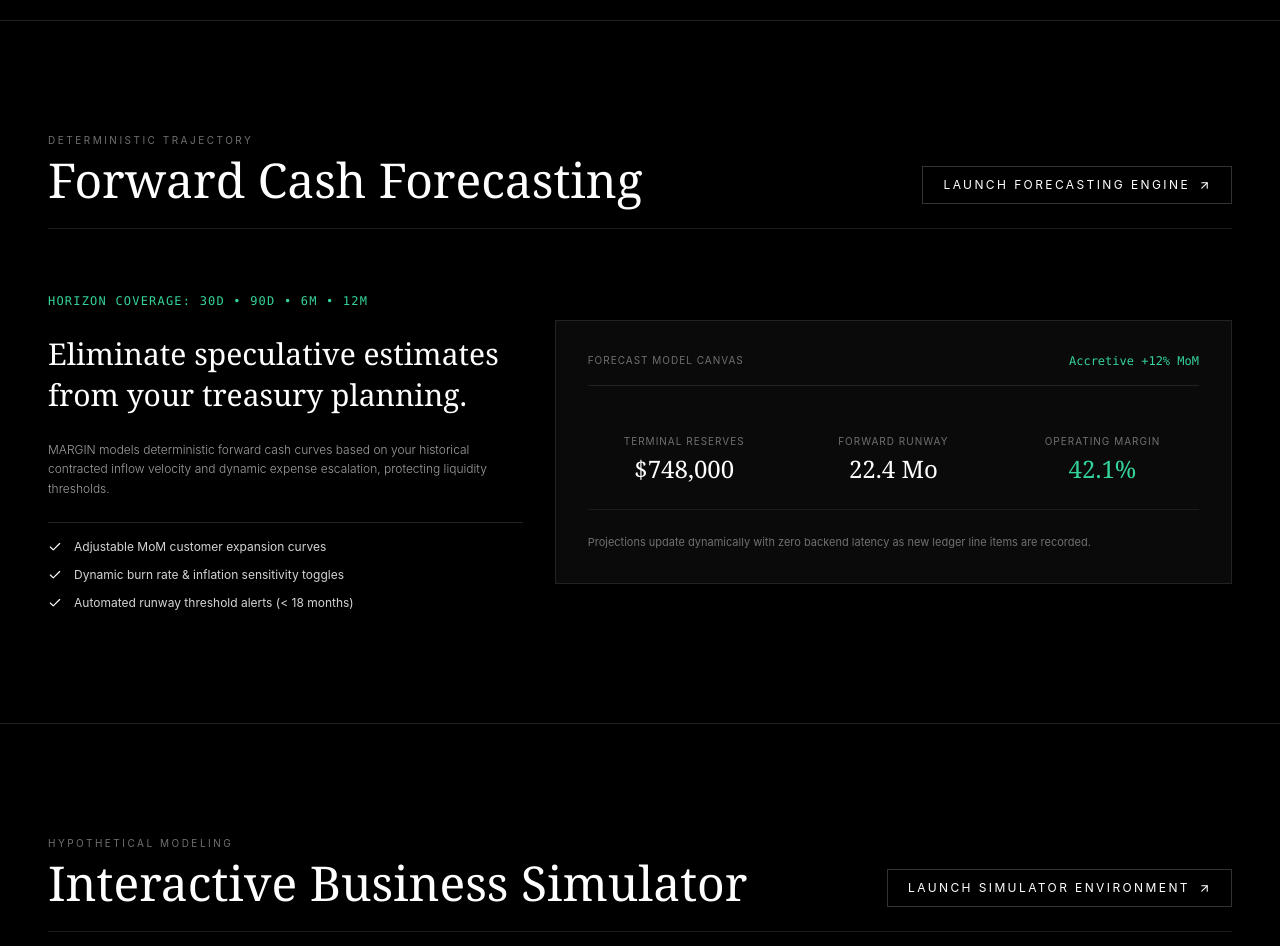
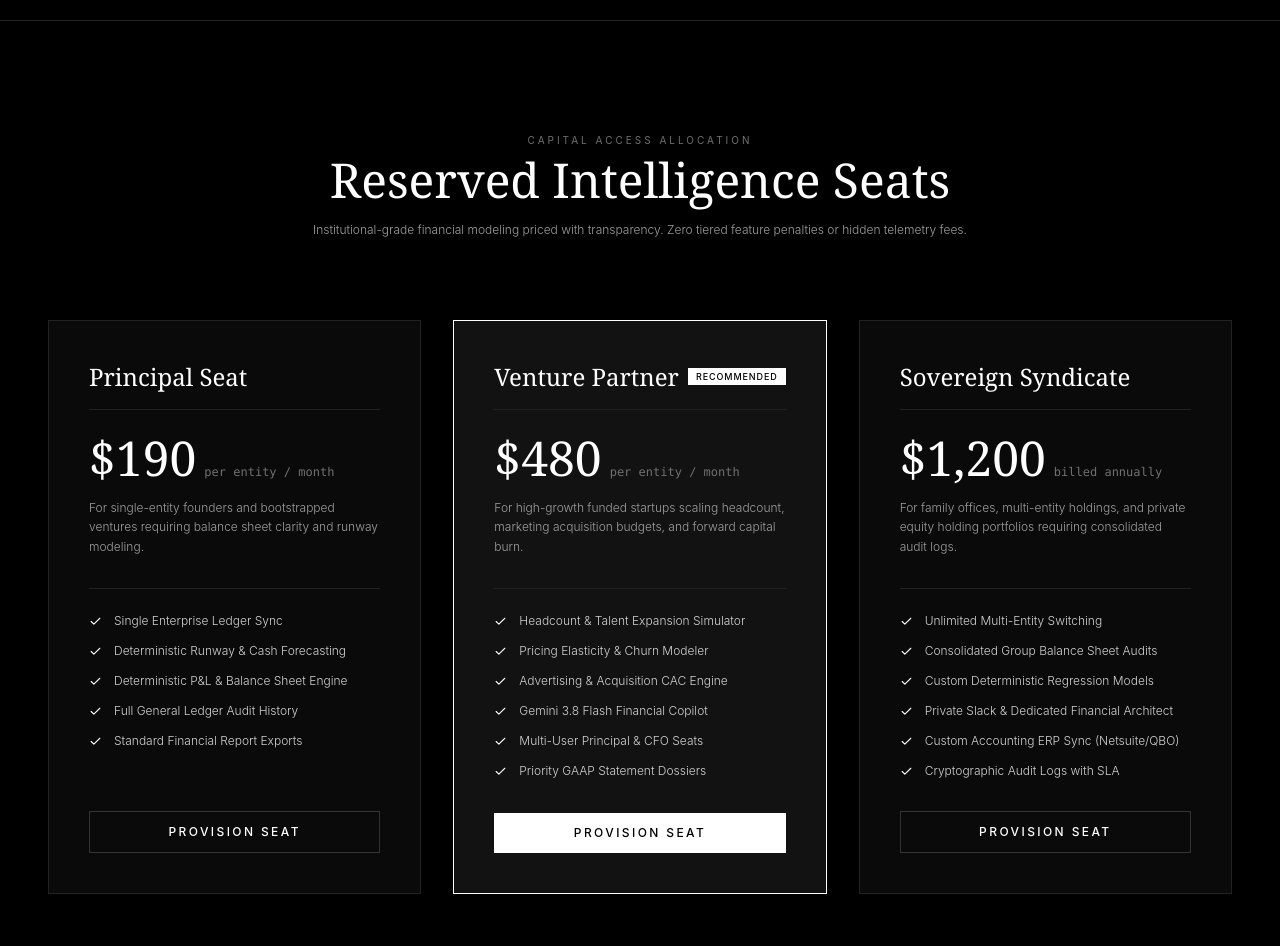
Before and after one commit to dawsonhettler/margin, a Next.js app: page / in a window 1280 px wide. Shown: the part 1840-2786 px from the top of the page. Built offline with nearby package versions, Linux system fonts and the light colour scheme.

Commit message:
feat: add one-click interactive sandbox demo route and landing page trigger

```diff
--- a/src/app/page.tsx
+++ b/src/app/page.tsx
@@ -11,6 +11,7 @@ import {
   Users,
   Tag,
   Megaphone,
+  Compass,
 } from "lucide-react";
 
 export default function LandingPage() {
@@ -38,7 +39,7 @@ export default function LandingPage() {
         "Headcount & Talent Expansion Simulator",
         "Pricing Elasticity & Churn Modeler",
         "Advertising & Acquisition CAC Engine",
-        "Gemini Executive AI Financial Copilot",
+        "Gemini 3.8 Flash Financial Copilot",
         "Multi-User Principal & CFO Seats",
         "Priority GAAP Statement Dossiers",
       ],
@@ -79,6 +80,12 @@ export default function LandingPage() {
 
         <div className="flex items-center space-x-6">
           <Link
+            href="/api/auth/demo"
+            className="text-[11px] tracking-[0.2em] uppercase text-emerald-400 hover:text-emerald-300 transition-colors hidden sm:inline-block font-mono"
+          >
+            [ Try Live Demo ]
+          </Link>
+          <Link
             href="/auth/login"
             className="text-[11px] tracking-[0.2em] uppercase text-[#A0A0A0] hover:text-white transition-colors"
           >
@@ -93,7 +100,7 @@ export default function LandingPage() {
         </div>
       </nav>
 
-      {/* 1. Hero Section */}
+      {/* Hero Section */}
       <section className="px-6 lg:px-12 pt-28 pb-32 max-w-7xl mx-auto border-b border-[#222222]">
         <div className="max-w-4xl">
           <span className="text-[10px] tracking-[0.3em] uppercase text-[#707070] block mb-5">
@@ -109,10 +116,11 @@ export default function LandingPage() {
 
           <div className="mt-12 flex flex-col sm:flex-row items-stretch sm:items-center space-y-4 sm:space-y-0 sm:space-x-5">
             <Link
-              href="/overview"
-              className="bg-white text-black px-8 py-3.5 text-xs tracking-[0.25em] uppercase font-medium text-center hover:bg-neutral-200 transition-colors"
+              href="/api/auth/demo"
+              className="bg-white text-black px-8 py-3.5 text-xs tracking-[0.25em] uppercase font-medium text-center hover:bg-neutral-200 transition-colors flex items-center justify-center space-x-2"
             >
-              Explore the Cockpit
+              <Compass size={14} className="mr-2" />
+              <span>Launch Interactive Sandbox</span>
             </Link>
             <Link
               href="/auth/register"
@@ -148,7 +156,7 @@ export default function LandingPage() {
         </div>
       </section>
 
-      {/* 2. Capabilities Matrix */}
+      {/* Capabilities Matrix */}
       <section id="capabilities" className="px-6 lg:px-12 py-28 max-w-7xl mx-auto border-b border-[#222222]">
         <div className="flex flex-col md:flex-row md:items-end justify-between mb-16 pb-6 border-b border-[#1c1c1c]">
           <div>
@@ -183,10 +191,10 @@ export default function LandingPage() {
                 Simulate hiring headcount, altering product pricing curves, or scaling advertising spend before committing real balance sheet reserves.
               </p>
             </div>
-            <a href="#simulator" className="text-[10px] tracking-[0.2em] uppercase text-white border-t border-[#1c1c1c] pt-4 flex items-center justify-between hover:text-neutral-300">
+            <Link href="/simulator" className="text-[10px] tracking-[0.2em] uppercase text-white border-t border-[#1c1c1c] pt-4 flex items-center justify-between hover:text-neutral-300">
               <span>View Simulator</span>
               <ArrowUpRight size={12} />
-            </a>
+            </Link>
           </div>
 
           <div className="border border-[#222222] bg-[#0A0A0A] p-8 flex flex-col justify-between h-80">
@@ -205,137 +213,7 @@ export default function LandingPage() {
         </div>
       </section>
 
-      {/* 3. Business Forecasting Section (#forecasting) */}
-      <section id="forecasting" className="px-6 lg:px-12 py-28 max-w-7xl mx-auto border-b border-[#222222]">
-        <div className="flex flex-col md:flex-row md:items-end justify-between mb-16 pb-6 border-b border-[#1c1c1c]">
-          <div>
-            <span className="text-[10px] tracking-[0.25em] uppercase text-[#707070] block mb-2">Deterministic Trajectory</span>
-            <h2 className="font-serif text-4xl sm:text-5xl font-light text-white">Forward Cash Forecasting</h2>
-          </div>
-          <Link
-            href="/forecasting"
-            className="border border-[#333] hover:border-white text-xs uppercase tracking-[0.2em] px-5 py-2.5 transition-colors mt-4 md:mt-0 flex items-center space-x-2"
-          >
-            <span>Launch Forecasting Engine</span>
-            <ArrowUpRight size={13} />
-          </Link>
-        </div>
-
-        <div className="grid grid-cols-1 lg:grid-cols-12 gap-8 items-center">
-          <div className="lg:col-span-5 space-y-6">
-            <span className="text-xs uppercase tracking-widest text-emerald-400 block font-mono">
-              Horizon Coverage: 30D • 90D • 6M • 12M
-            </span>
-            <h3 className="font-serif text-3xl text-white font-light leading-snug">
-              Eliminate speculative estimates from your treasury planning.
-            </h3>
-            <p className="text-xs text-[#A0A0A0] font-light leading-relaxed">
-              MARGIN models deterministic forward cash curves based on your historical contracted inflow velocity and dynamic expense escalation, protecting liquidity thresholds.
-            </p>
-            <div className="space-y-3 pt-4 border-t border-[#222222] text-xs font-sans">
-              <div className="flex items-center space-x-3 text-neutral-300">
-                <Check size={14} className="text-white shrink-0" />
-                <span>Adjustable MoM customer expansion curves</span>
-              </div>
-              <div className="flex items-center space-x-3 text-neutral-300">
-                <Check size={14} className="text-white shrink-0" />
-                <span>Dynamic burn rate & inflation sensitivity toggles</span>
-              </div>
-              <div className="flex items-center space-x-3 text-neutral-300">
-                <Check size={14} className="text-white shrink-0" />
-                <span>Automated runway threshold alerts (&lt; 18 months)</span>
-              </div>
-            </div>
-          </div>
-
-          <div className="lg:col-span-7 border border-[#222222] bg-[#0A0A0A] p-8 space-y-6">
-            <div className="flex justify-between items-center pb-4 border-b border-[#222222]">
-              <span className="text-[10px] tracking-widest uppercase text-[#707070]">Forecast Model Canvas</span>
-              <span className="text-xs font-mono text-emerald-400">Accretive +12% MoM</span>
-            </div>
-            <div className="grid grid-cols-3 gap-4 text-center py-6 border-b border-[#1c1c1c]">
-              <div>
-                <span className="text-[10px] uppercase tracking-widest text-[#707070] block">Terminal Reserves</span>
-                <span className="font-serif text-2xl text-white mt-1 block">$748,000</span>
-              </div>
-              <div>
-                <span className="text-[10px] uppercase tracking-widest text-[#707070] block">Forward Runway</span>
-                <span className="font-serif text-2xl text-white mt-1 block">22.4 Mo</span>
-              </div>
-              <div>
-                <span className="text-[10px] uppercase tracking-widest text-[#707070] block">Operating Margin</span>
-                <span className="font-serif text-2xl text-emerald-400 mt-1 block">42.1%</span>
-              </div>
-            </div>
-            <div className="text-[11px] text-[#707070] leading-relaxed">
-              Projections update dynamically with zero backend latency as new ledger line items are recorded.
-            </div>
-          </div>
-        </div>
-      </section>
-
-      {/* 4. Business Simulator Section (#simulator) */}
-      <section id="simulator" className="px-6 lg:px-12 py-28 max-w-7xl mx-auto border-b border-[#222222]">
-        <div className="flex flex-col md:flex-row md:items-end justify-between mb-16 pb-6 border-b border-[#1c1c1c]">
-          <div>
-            <span className="text-[10px] tracking-[0.25em] uppercase text-[#707070] block mb-2">Hypothetical Modeling</span>
-            <h2 className="font-serif text-4xl sm:text-5xl font-light text-white">Interactive Business Simulator</h2>
-          </div>
-          <Link
-            href="/simulator"
-            className="border border-[#333] hover:border-white text-xs uppercase tracking-[0.2em] px-5 py-2.5 transition-colors mt-4 md:mt-0 flex items-center space-x-2"
-          >
-            <span>Launch Simulator Environment</span>
-            <ArrowUpRight size={13} />
-          </Link>
-        </div>
-
-        <div className="grid grid-cols-1 md:grid-cols-3 gap-8">
-          <div className="border border-[#222222] bg-[#0A0A0A] p-8 flex flex-col justify-between h-84">
-            <div>
-              <Users size={20} className="text-[#A0A0A0] mb-6 stroke-1" />
-              <h3 className="font-serif text-2xl font-light text-white mb-2">Headcount Modeler</h3>
-              <p className="text-xs text-[#A0A0A0] font-light leading-relaxed">
-                Calculate exactly how adding engineering or sales personnel impacts monthly burn velocity, overhead tax burdens, and revised runway buffers.
-              </p>
-            </div>
-            <Link href="/simulator" className="text-[10px] tracking-[0.2em] uppercase text-white border-t border-[#1c1c1c] pt-4 flex items-center justify-between hover:text-neutral-300">
-              <span>Model Headcount</span>
-              <ArrowUpRight size={12} />
-            </Link>
-          </div>
-
-          <div className="border border-[#222222] bg-[#0A0A0A] p-8 flex flex-col justify-between h-84">
-            <div>
-              <Tag size={20} className="text-[#A0A0A0] mb-6 stroke-1" />
-              <h3 className="font-serif text-2xl font-light text-white mb-2">Pricing Elasticity</h3>
-              <p className="text-xs text-[#A0A0A0] font-light leading-relaxed">
-                Test tier price hikes against simulated customer churn risk. Determine if higher unit economics outperform volume contraction before executing.
-              </p>
-            </div>
-            <Link href="/simulator" className="text-[10px] tracking-[0.2em] uppercase text-white border-t border-[#1c1c1c] pt-4 flex items-center justify-between hover:text-neutral-300">
-              <span>Model Pricing</span>
-              <ArrowUpRight size={12} />
-            </Link>
-          </div>
-
-          <div className="border border-[#222222] bg-[#0A0A0A] p-8 flex flex-col justify-between h-84">
-            <div>
-              <Megaphone size={20} className="text-[#A0A0A0] mb-6 stroke-1" />
-              <h3 className="font-serif text-2xl font-light text-white mb-2">Acquisition CAC & LTV</h3>
-              <p className="text-xs text-[#A0A0A0] font-light leading-relaxed">
-                Evaluate paid growth deployments. Input target customer acquisition costs and lifetime values to verify net return on capital.
-              </p>
-            </div>
-            <Link href="/simulator" className="text-[10px] tracking-[0.2em] uppercase text-white border-t border-[#1c1c1c] pt-4 flex items-center justify-between hover:text-neutral-300">
-              <span>Model Growth</span>
-              <ArrowUpRight size={12} />
-            </Link>
-          </div>
-        </div>
-      </section>
-
-      {/* 5. Pricing Matrix Section (#pricing) */}
+      {/* Pricing Section */}
       <section id="pricing" className="px-6 lg:px-12 py-28 max-w-7xl mx-auto border-b border-[#222222]">
         <div className="text-center max-w-2xl mx-auto mb-20">
           <span className="text-[10px] tracking-[0.3em] uppercase text-[#707070] block mb-2">
@@ -401,24 +279,6 @@ export default function LandingPage() {
         </div>
       </section>
 
-      {/* 6. Final Editorial CTA */}
-      <section className="px-6 lg:px-12 py-32 max-w-7xl mx-auto text-center">
-        <span className="text-[10px] tracking-[0.3em] uppercase text-[#707070] block mb-4">
-          Institutional Certainty
-        </span>
-        <h2 className="font-serif text-5xl sm:text-7xl font-light text-white max-w-3xl mx-auto leading-tight">
-          Assume command of your balance sheet.
-        </h2>
-        <div className="mt-10 flex justify-center space-x-4">
-          <Link
-            href="/auth/register"
-            className="bg-white text-black px-10 py-4 text-xs tracking-[0.25em] uppercase font-medium hover:bg-neutral-200 transition-colors"
-          >
-            Provision Intelligence Seat
-          </Link>
-        </div>
-      </section>
-
       {/* Footer */}
       <footer className="border-t border-[#222222] px-6 lg:px-12 py-16 max-w-7xl mx-auto flex flex-col sm:flex-row justify-between items-start sm:items-center text-xs text-[#707070] gap-6">
         <div>
@@ -426,10 +286,8 @@ export default function LandingPage() {
           <span>&copy; 2026 Margin Platform Inc. All rights reserved.</span>
         </div>
         <div className="flex space-x-8 text-[10px] tracking-[0.2em] uppercase">
+          <Link href="/api/auth/demo" className="text-emerald-400 font-mono">Try Live Demo</Link>
           <Link href="/overview" className="hover:text-white transition-colors">Overview</Link>
-          <a href="#forecasting" className="hover:text-white transition-colors">Forecasting</a>
-          <a href="#simulator" className="hover:text-white transition-colors">Simulator</a>
-          <a href="#pricing" className="hover:text-white transition-colors">Capital Access</a>
           <Link href="/auth/login" className="hover:text-white transition-colors">Portal Login</Link>
         </div>
       </footer>
```
Also changed, not shown: src/app/api/auth/demo/route.ts (added, +34 -0 lines).
